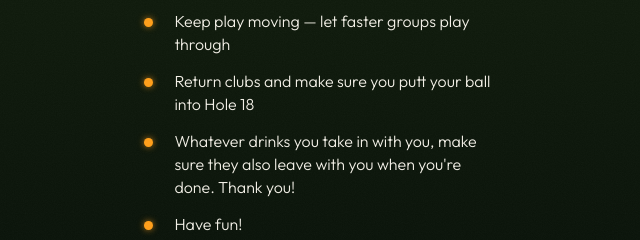
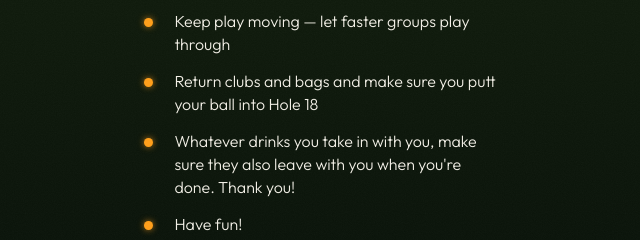
Before and after one commit to ChiefAdventures/bafcminigolf, a plain HTML site: page rules/index.html in a window 1280 px wide. Shown: the part 221-461 px from the top of the page, 320-960 px from the left. Drawn offline with Linux system fonts and the light colour scheme; a web font is replaced by a local one.

Commit message:
Update club return rule for clarity

```diff
--- a/rules/index.html
+++ b/rules/index.html
@@ -21,7 +21,7 @@
       <li>Maximum 6 strokes per hole</li>
       <li>No full golf swings!</li>
       <li>Keep play moving — let faster groups play through</li>
-      <li>Return clubs and make sure you putt your ball into Hole 18</li>
+      <li>Return clubs and bags and make sure you putt your ball into Hole 18</li>
       <li>Whatever drinks you take in with you, make sure they also leave with you when you're done. Thank you!</li>
       <li>Have fun!</li>
     </ul>
```
